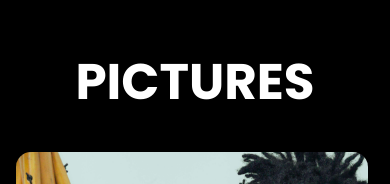
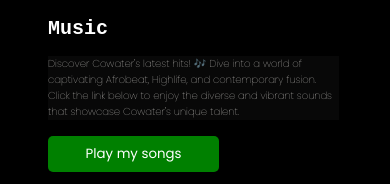
Before and after one commit to demiladenotjulius/cowaterepk, a plain HTML site: page index.html in a window 390 px wide. Shown: the part 1873-2057 px from the top of the page. Drawn offline with Linux system fonts and the light colour scheme; a web font is replaced by a local one.

Commit message:
music button

```diff
--- a/index.html
+++ b/index.html
@@ -137,6 +137,15 @@
 
 
         </div>
+        <div class="music">
+            <h1>Music</h1>
+            <p>Discover Cowater's latest hits! 🎶 Dive into a world of captivating Afrobeat,
+                Highlife, and contemporary fusion. Click the link below to
+                enjoy the diverse and vibrant sounds that showcase Cowater's
+                 unique talent.</p>
+
+                 <a href="https://linktr.ee/cowater" target="_blank"><button>Play my songs</button></a>
+                </div>
 
         <div class="secondary">
             <div class="thepictures">
--- a/style.css
+++ b/style.css
@@ -657,6 +657,43 @@ video#fourth{
        height: auto;
        margin-bottom: 5rem;
 }
+.music{
+    color: white;
+    margin-left: 3rem;
+
 
 
 }
+.music h1{
+    font-family: "M PLUS 1 Code", monospace;
+       margin-bottom: 1rem;
+       font-size: 20px;
+
+}
+.music p{
+    margin-bottom: 1rem;
+    font-size: 10px;
+    font-weight: lighter;
+    color: #FEFBF6;
+    background-color: rgba(10, 10, 10, 0.8);
+    font-family: "Poppins", sans-serif;
+    width: 85%;
+
+}
+.music button{
+    background-color: green;
+   border: none;
+   cursor: pointer;
+   width: 50%;
+   padding: 8px;
+   outline: none;
+   border-radius: 5px;
+   color: white;
+   font-family: "Poppins", sans-serif;
+
+
+
+}
+
+
+}
```
